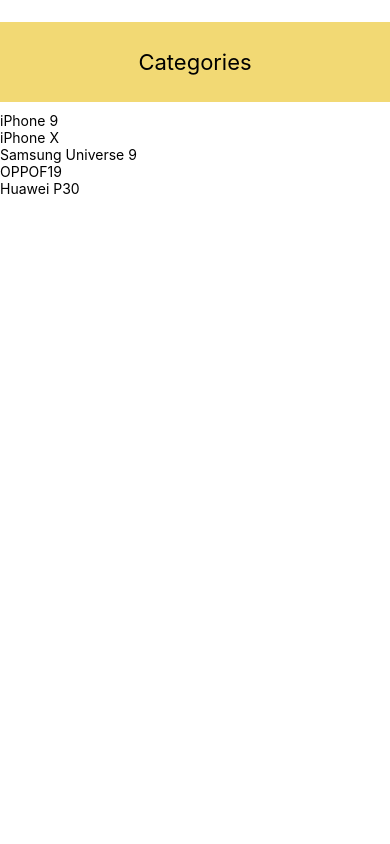
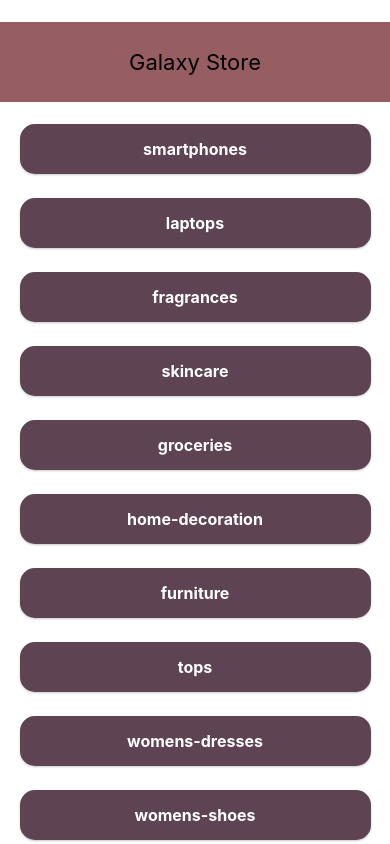
Before and after one commit to biandeb/ecommerceProject, a React Native app: screen / in a window 390 px wide. Shown: the top 844 px of the page. Built offline with nearby package versions, Linux system fonts and the light colour scheme.

Commit message:
aseguro y personalizo el codigo entre iOS y Android en archivo Header.js

```diff
--- a/App.js
+++ b/App.js
@@ -8,8 +8,8 @@
 export default function App() {
   return (
     <>
-    {/* {<Home />} */}
-    <ItemListCategories category='smartphones' />
+    {<Home />}
+    {/* {<ItemListCategories category='smartphones' />} */}
     {/* {<ItemDetail id={1} />} */}
       <StatusBar style="auto" />
     </>
--- a/package.json
+++ b/package.json
@@ -12,7 +12,10 @@
     "expo": "~51.0.25",
     "expo-status-bar": "~1.12.1",
     "react": "18.2.0",
-    "react-native": "^0.74.5"
+    "react-native": "^0.74.5",
+    "react-native-web": "~0.19.10",
+    "react-dom": "18.2.0",
+    "@expo/metro-runtime": "~3.2.1"
   },
   "devDependencies": {
     "@babel/core": "^7.20.0"
--- a/src/components/CategoryItem.js
+++ b/src/components/CategoryItem.js
@@ -20,7 +20,7 @@
     padding: 15,
     justifyContent: "center",
     alignItems: "center",
-    backgroundColor: colors.purple3,
+    backgroundColor: colors.purple2,
     borderRadius: 15,
   },
   text: {
--- a/src/components/Header.js
+++ b/src/components/Header.js
@@ -1,27 +1,32 @@
-import { StyleSheet, Text, View } from 'react-native'
+import { Platform, SafeAreaView, StyleSheet, Text, View } from "react-native";
 
-import { colors } from '../global/colors'
+import { colors } from "../global/colors";
 
-const Header = ({title}) => {
+const Header = ({ title }) => {
   return (
+    <SafeAreaView style={styles.safeArea}>
     <View style={styles.container}>
       <Text style={styles.text}>{title}</Text>
     </View>
-  )
-}
-export default Header
+    </SafeAreaView>
+  );
+};
+export default Header;
 
 const styles = StyleSheet.create({
-    container:{
-        marginTop:22,
-        marginBottom: 10,
-        backgroundColor: colors.beige1,
-        width:'100%',
-        height:80,
-        justifyContent:'center',
-        alignItems:'center'
-    },
-    text:{
-        fontSize:22,
-    }
-})
+  container: {
+    marginTop:22, // Queda bien en Android pero no en IOS, se modifica el header
+    // paddingTop: Platform.OS === "android" ? 30 : 0,
+    marginBottom: 10,
+    backgroundColor: colors.purple3,
+    width: "100%",
+    height: 80,
+    justifyContent: "center",
+    alignItems: "center",
+    paddingTop: Platform.OS === "ios" ? 5 : 0, // Unicamente para IOS
+    // marginTop: Platform.OS === "android" ? StatusBar.currentHeight : 0,
+  },
+  text: {
+    fontSize: 22,
+  },
+});
--- a/src/screens/Home.js
+++ b/src/screens/Home.js
@@ -6,7 +6,7 @@
 const Home = () => {
   return (
     <>
-      <Header title="Ecommerce" />
+      <Header title="Galaxy Store" />
       <Categories />
     </>
   );
```
Also changed, not shown: 1 other file (tests, documents, lock files or other folders).
